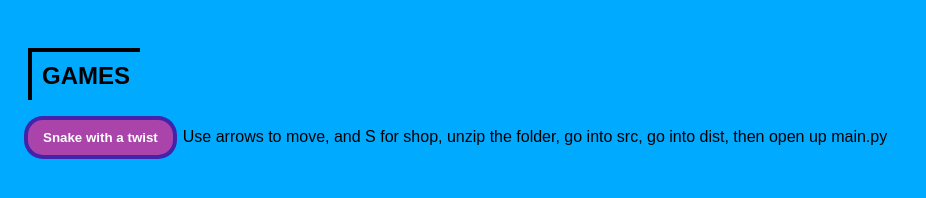
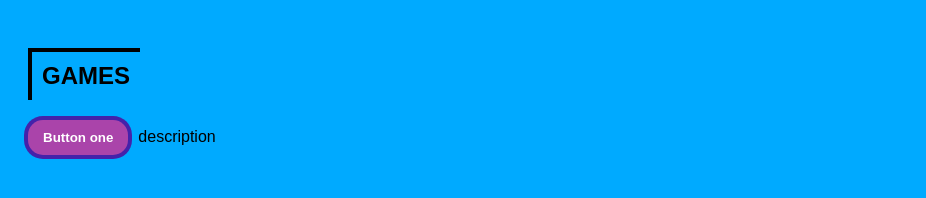
Before and after one commit to Thatbanman/shop, a plain HTML site: page index.html in a window 1280 px wide. Shown: the whole page, without its empty margins (0-926 px from the left). Drawn offline with Linux system fonts and the light colour scheme.

Commit message:
Update index.html

```diff
--- a/index.html
+++ b/index.html
@@ -9,19 +9,19 @@
 <body>
     <div class="category">
         <h2>GAMES</h2>
+
         <div class="game-entry">
-            <button onclick="downloadGame('swat.zip')">Snake with a twist</button>
-            <span class="description">Use arrows to move, and S for shop, unzip the folder, go into src, go into dist, then open up main.py</span>
+            <button onclick="openLink('https://example.com')">Button one</button>
+            <span class="description">description</span>
         </div>
 
-        <!-- 👇 Add more game entries like this -->
+        <!-- Add more game entries like this -->
         <!--
         <div class="game-entry">
-            <button onclick="downloadGame('anothergame.exe')">Button two</button>
+            <button onclick="openLink('https://another-link.com')">Button two</button>
             <span class="description">another description</span>
         </div>
         -->
-
     </div>
 </body>
 </html>
```
